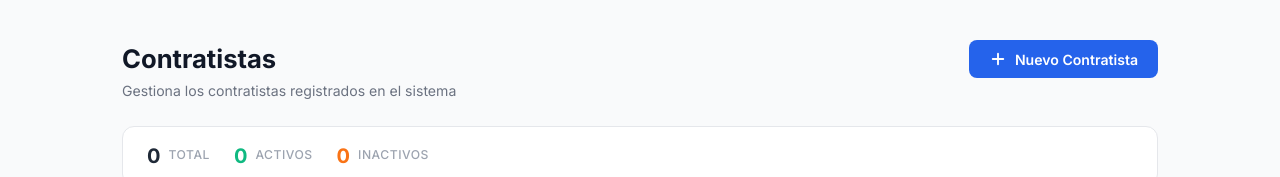
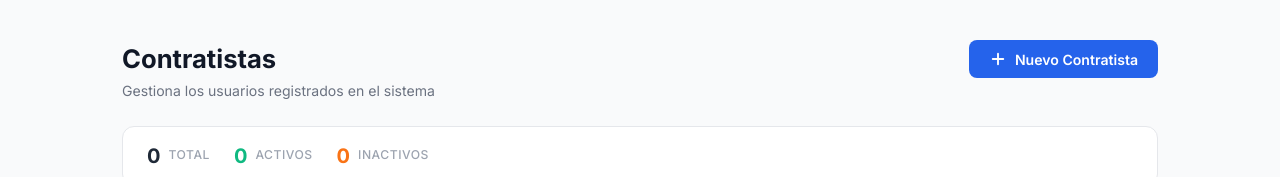
Before and after one commit to CarlosVsq/Gestor-documental-GPS, a React (Vite) app in the folder frontend/: page / in a window 1280 px wide. Shown: the top 177 px of the page. Built offline with nearby package versions, Linux system fonts and the light colour scheme; no server answers.

Commit message:
Prueba Ci/Cd

```diff
--- a/frontend/src/App.tsx
+++ b/frontend/src/App.tsx
@@ -112,7 +112,7 @@ function App() {
       <div className="page-header">
         <div className="page-header-left">
           <h1>Contratistas</h1>
-          <p className="page-description">Gestiona los contratistas registrados en el sistema</p>
+          <p className="page-description">Gestiona los usuarios registrados en el sistema</p>
         </div>
         <button className="btn btn-primary" onClick={handleNewContratista}>
           <svg width="18" height="18" viewBox="0 0 24 24" fill="none" stroke="currentColor" strokeWidth="2.5" strokeLinecap="round"><line x1="12" y1="5" x2="12" y2="19" /><line x1="5" y1="12" x2="19" y2="12" /></svg>
```
